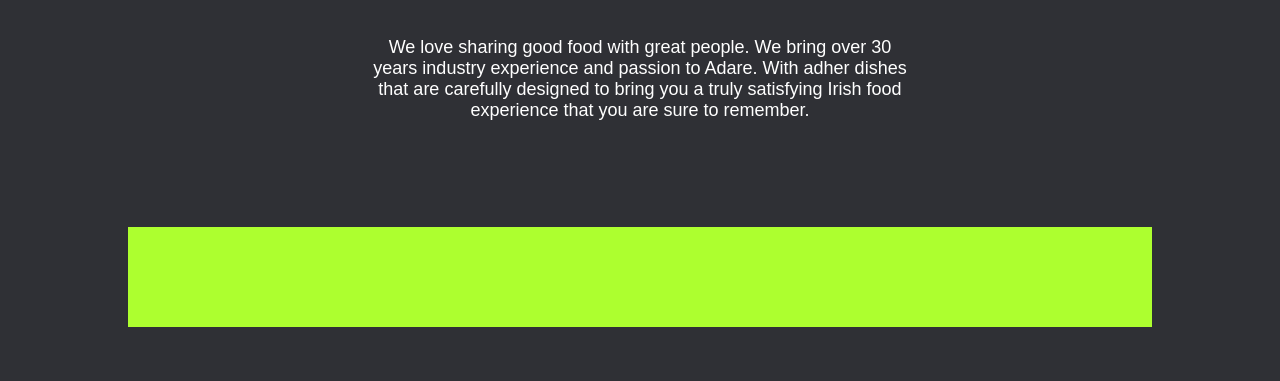
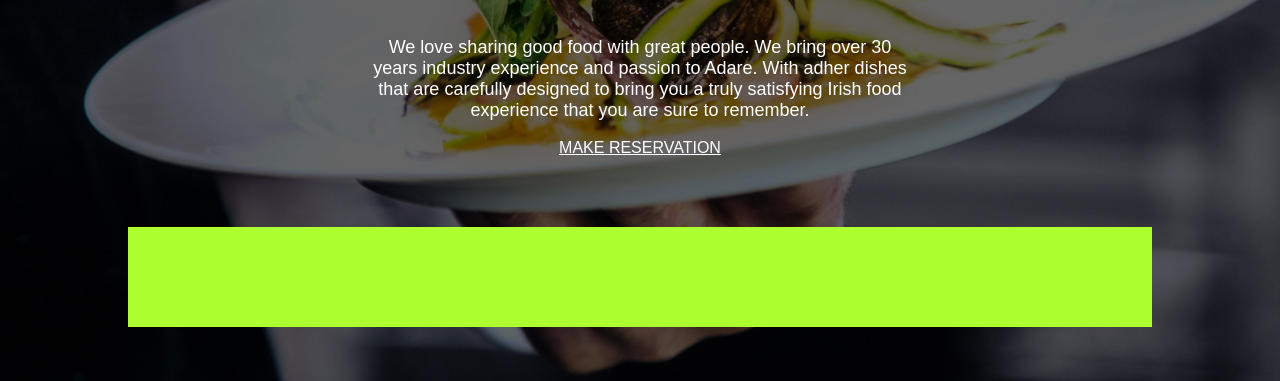
Before and after one commit to nandhirajan/html-css-restaurant-website, a plain HTML site: page index.html in a window 1280 px wide. Shown: the part 419-800 px from the top of the page. Drawn offline with Linux system fonts and the light colour scheme.

Commit message:
Adding background image strechable

```diff
--- a/index.html
+++ b/index.html
@@ -24,6 +24,7 @@
             <p>
                 We love sharing good food with great people. We bring over 30 years industry experience and passion to Adare. With adher dishes that are carefully designed to bring you a truly satisfying Irish food experience that you are sure to remember.
             </p>
+            <a href="https:/www.google.com" target="_blank">MAKE RESERVATION</a>
         </main>
 
         <footer>
--- a/style.css
+++ b/style.css
@@ -1,5 +1,13 @@
+html {
+    height: 100%;
+}
+
 body {
     background-color: #2F3035;
+    background-image: url(images/background.jpg);
+    background-size: cover;
+    background-repeat: no-repeat;
+    background-position: center;
 }
 
 .container {
@@ -42,3 +50,8 @@ p {
     color: white;
     font-family: Arial, Helvetica, sans-serif;
 }
+
+a {
+    color: white;
+    font-family: Arial, Helvetica, sans-serif;
+}
```
Also changed, not shown: images/background.jpg (added).
